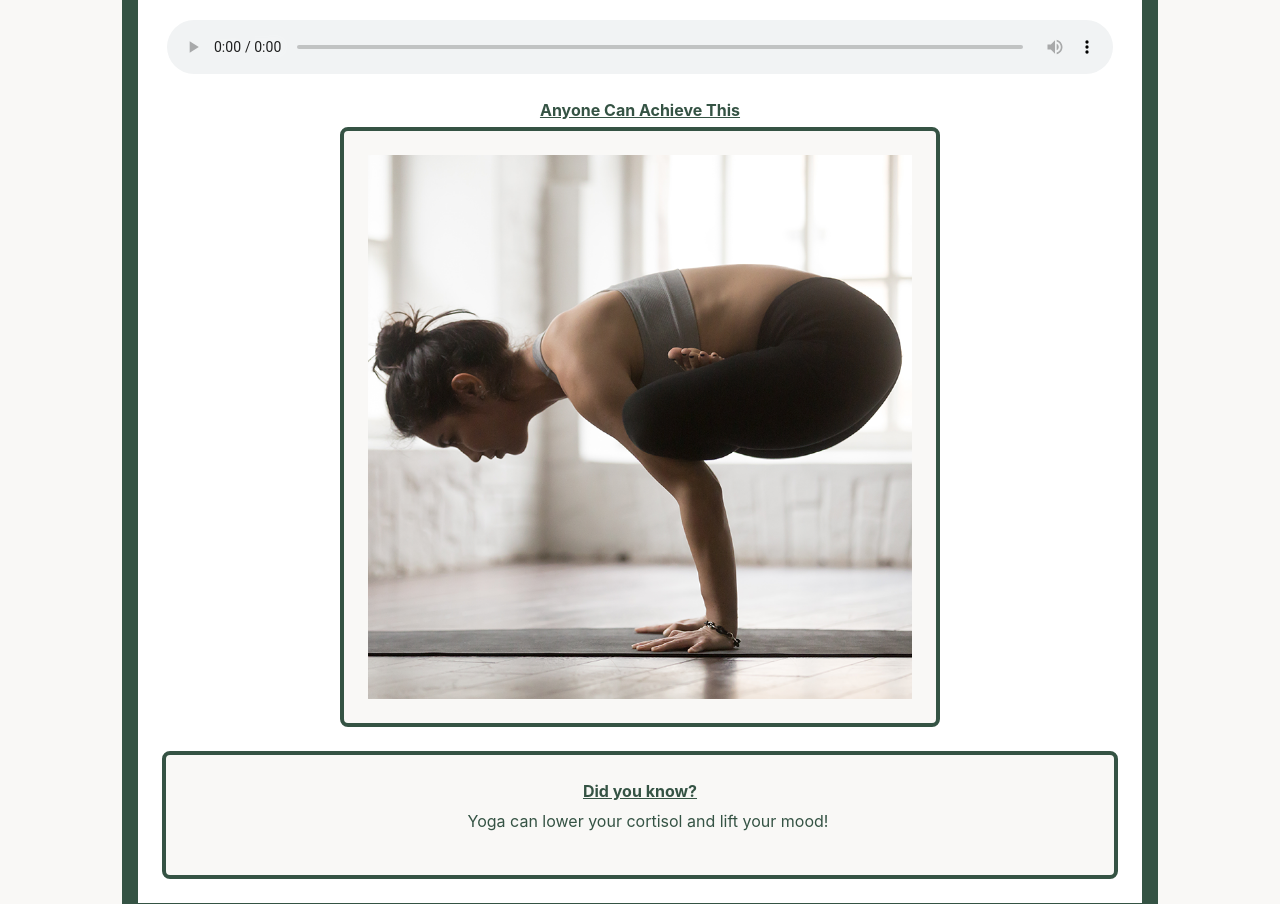
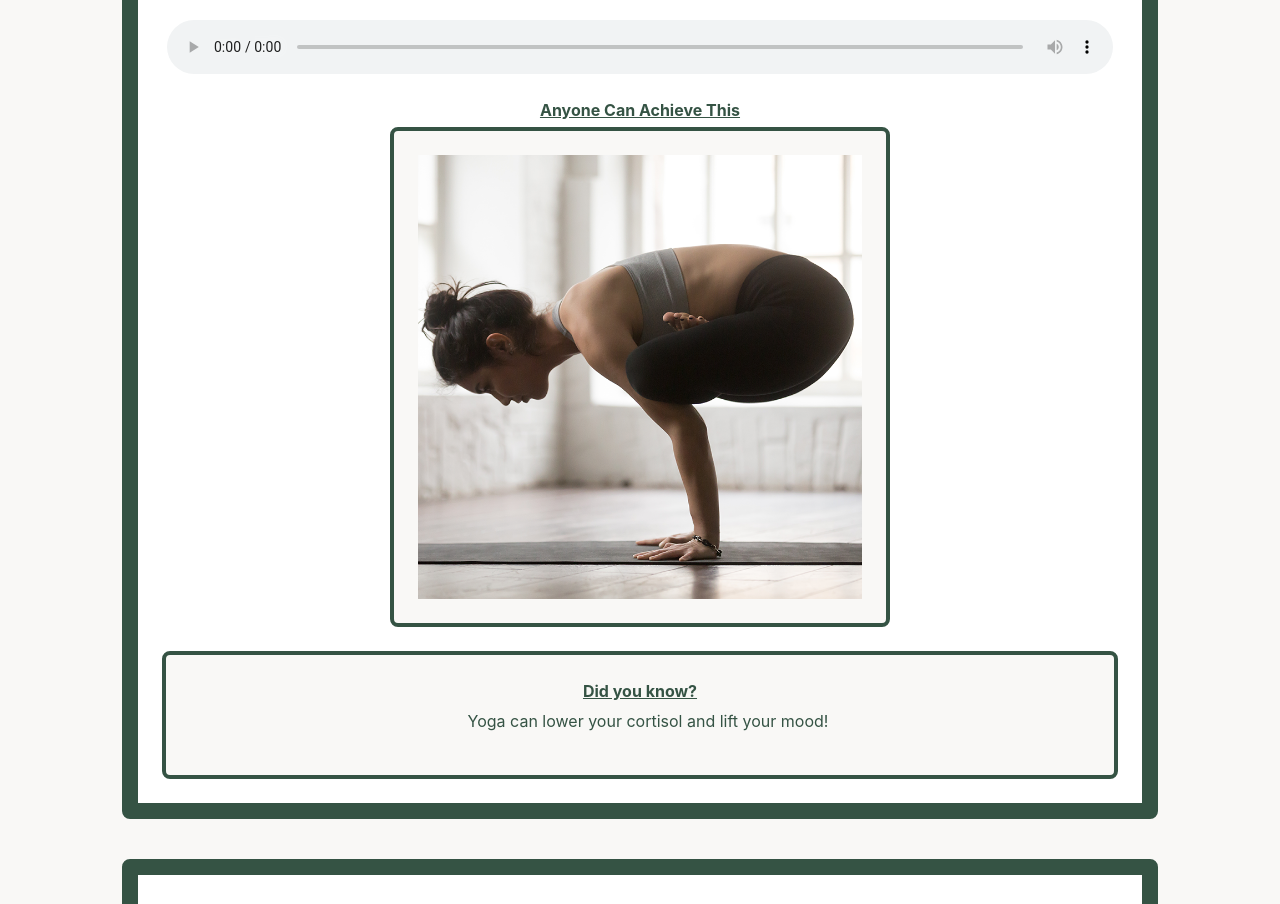
Before and after one commit to kissmydilley/codespaces-blank, a plain HTML site: page index.html in a window 1280 px wide. Shown: the part 640-1544 px from the top of the page. Drawn offline with Linux system fonts and the light colour scheme.

Commit message:
photo fix attempt 2

```diff
--- a/index.html
+++ b/index.html
@@ -53,11 +53,9 @@
                         <img
                             class="yoga"
                             src="media/yoga-feature-small_c.png"
-                            sizes="(max-width: 600px) 100vw, 600px"
                             alt="Bakasana (Crane / Crow Pose): The entire body weight is suspended off the floor, balancing entirely on the palms with straight or slightly bent arms."
-                            width="600"
-                            height="400"
-                            loading="lazy">
+                            width="500"
+                            height="400">
                 </figure>
                     <aside>
                             <h4>Did you know?</h4>
```
